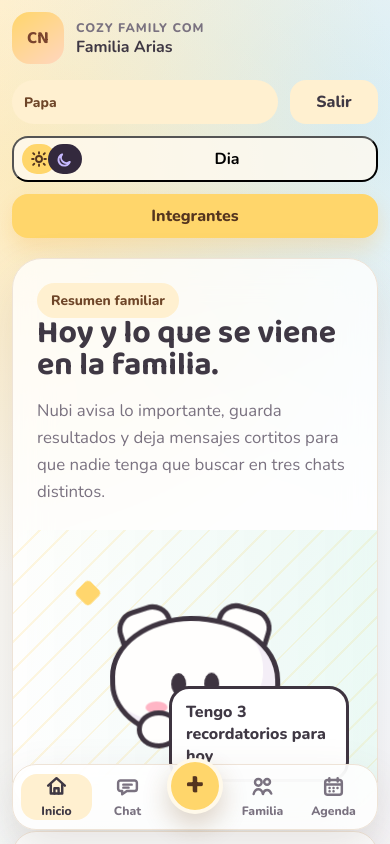
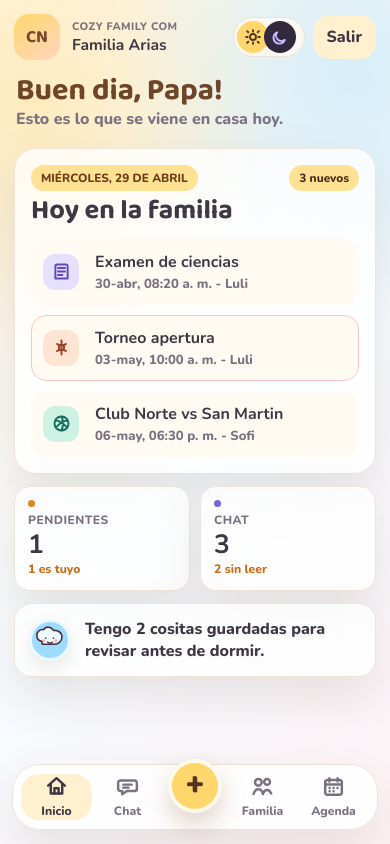
Before and after one commit to jomuller11/Cozy-Family-Com, a React (Vite) app: page / in a window 390 px wide. Both pictures are taken after a click on the button "Entrar". Shown: the top 844 px of the page. Built offline with nearby package versions, Linux system fonts and the light colour scheme.

Commit message:
Adapt home layout to cozy mobile structure

```diff
--- a/frontend/styles.css
+++ b/frontend/styles.css
@@ -30,7 +30,7 @@
 body {
   min-height: 100vh;
   margin: 0;
-  padding-bottom: 84px;
+  padding-bottom: 92px;
   color: var(--ink);
   background: var(--body-bg);
   font-family: "Nunito", system-ui, sans-serif;
@@ -85,12 +85,12 @@ textarea {
   width: min(1440px, 100%);
   min-height: 100vh;
   margin: 0 auto;
-  padding: 22px;
+  padding: 18px 16px;
 }
 
 .app-shell-single {
   grid-template-columns: minmax(0, 1fr);
-  max-width: 980px;
+  max-width: 430px;
 }
 
 .auth-shell {
@@ -146,7 +146,7 @@ textarea {
 }
 
 .compact-brand {
-  min-width: 220px;
+  min-width: 0;
 }
 
 .family-rail,
@@ -177,10 +177,10 @@ textarea {
 
 .brand-mark {
   display: grid;
-  width: 52px;
-  height: 52px;
+  width: 46px;
+  height: 46px;
   place-items: center;
-  border-radius: 18px;
+  border-radius: 15px;
   color: #7a442e;
   background: linear-gradient(145deg, var(--sun), var(--peach));
   font-family: "Baloo 2", cursive;
@@ -264,7 +264,8 @@ textarea {
 
 .workspace {
   display: grid;
-  gap: 20px;
+  align-content: start;
+  gap: 14px;
 }
 
 .topbar,
@@ -278,7 +279,7 @@ textarea {
 .top-actions {
   display: flex;
   align-items: center;
-  gap: 12px;
+  gap: 8px;
 }
 
 h1,
@@ -327,21 +328,30 @@ h2 {
 
 .theme-toggle {
   display: grid;
-  grid-template-columns: 34px 34px auto;
-  align-items: center;
-  min-height: 44px;
-  border-radius: 16px;
-  padding: 6px 12px 6px 8px;
+  grid-template-columns: 32px 32px;
+  align-items: center;
+  min-height: 38px;
+  border: 1px solid var(--line);
+  border-radius: 999px;
+  padding: 3px;
   background: var(--soft-panel);
   cursor: pointer;
   font-weight: 900;
 }
 
+.theme-toggle strong {
+  position: fixed;
+  width: 1px;
+  height: 1px;
+  overflow: hidden;
+  clip: rect(0 0 0 0);
+}
+
 .sun-icon,
 .moon-icon {
   display: grid;
-  width: 34px;
-  height: 30px;
+  width: 32px;
+  height: 32px;
   place-items: center;
   border-radius: 999px;
 }
@@ -363,7 +373,7 @@ h2 {
 }
 
 .moon-icon {
-  margin-left: -8px;
+  margin-left: -5px;
   background: #33293d;
   color: #c7b9ff;
 }
@@ -416,6 +426,195 @@ body[data-theme="dark"] .moon-icon {
   color: var(--muted);
   font-size: 1.05rem;
   line-height: 1.6;
+}
+
+.home-screen {
+  display: grid;
+  gap: 12px;
+}
+
+.home-greeting {
+  padding: 2px 2px 6px;
+}
+
+.home-greeting h1 {
+  color: var(--warm-ink);
+  font-size: 1.9rem;
+}
+
+.home-greeting p {
+  margin: 2px 0 0;
+  color: var(--muted);
+  font-weight: 800;
+}
+
+.today-card,
+.home-stats article,
+.mascot-note {
+  border: 1px solid var(--line);
+  background: var(--glass);
+  box-shadow: var(--shadow);
+  backdrop-filter: blur(18px);
+}
+
+.today-card {
+  display: grid;
+  gap: 14px;
+  border-radius: 22px;
+  padding: 16px;
+}
+
+.today-card-head {
+  display: flex;
+  align-items: flex-start;
+  justify-content: space-between;
+  gap: 12px;
+}
+
+.date-chip,
+.new-chip {
+  display: inline-flex;
+  align-items: center;
+  min-height: 26px;
+  border-radius: 999px;
+  padding: 0 10px;
+  color: #6f3a18;
+  background: color-mix(in srgb, var(--sun) 72%, white);
+  font-size: 0.74rem;
+  font-weight: 1000;
+  text-transform: uppercase;
+}
+
+.date-chip {
+  margin: 0 0 6px;
+}
+
+.new-chip {
+  flex: 0 0 auto;
+  color: #482d18;
+  text-transform: none;
+}
+
+.home-event-list {
+  display: grid;
+  gap: 10px;
+}
+
+.home-event {
+  display: grid;
+  grid-template-columns: 42px minmax(0, 1fr);
+  gap: 10px;
+  align-items: center;
+  border: 1px solid transparent;
+  border-radius: 15px;
+  padding: 11px;
+  background: var(--soft-panel);
+}
+
+.home-event.gimnasia {
+  border-color: color-mix(in srgb, var(--rose) 42%, var(--line));
+}
+
+.home-event p {
+  margin: 2px 0 0;
+  color: var(--muted);
+  font-size: 0.82rem;
+  font-weight: 800;
+}
+
+.record-icon {
+  display: grid;
+  width: 36px;
+  height: 36px;
+  place-items: center;
+  border-radius: 12px;
+}
+
+.record-icon svg {
+  width: 21px;
+  height: 21px;
+  fill: none;
+  stroke: currentColor;
+  stroke-linecap: round;
+  stroke-linejoin: round;
+  stroke-width: 2.25;
+}
+
+.record-icon.examen {
+  color: #6445c4;
+  background: color-mix(in srgb, var(--lavender) 44%, white);
+}
+
+.record-icon.gimnasia {
+  color: #9b4228;
+  background: color-mix(in srgb, var(--peach) 68%, white);
+}
+
+.record-icon.voley {
+  color: #176d5e;
+  background: color-mix(in srgb, var(--mint) 58%, white);
+}
+
+.home-stats {
+  display: grid;
+  grid-template-columns: 1fr 1fr;
+  gap: 10px;
+}
+
+.home-stats article {
+  display: grid;
+  align-content: start;
+  min-height: 86px;
+  border-radius: 16px;
+  padding: 13px;
+}
+
+.home-stats p {
+  margin: 0;
+  color: var(--muted);
+  font-size: 0.75rem;
+  font-weight: 1000;
+  letter-spacing: 0.04em;
+  text-transform: uppercase;
+}
+
+.home-stats strong {
+  margin-top: 3px;
+  font-size: 1.65rem;
+  line-height: 1;
+}
+
+.home-stats small {
+  color: #c66d14;
+}
+
+.stat-dot {
+  width: 7px;
+  height: 7px;
+  border-radius: 50%;
+  margin-bottom: 5px;
+}
+
+.stat-dot.orange {
+  background: #d68a22;
+}
+
+.stat-dot.violet {
+  background: #7866dd;
+}
+
+.mascot-note {
+  display: grid;
+  grid-template-columns: 44px minmax(0, 1fr);
+  gap: 12px;
+  align-items: center;
+  border-radius: 18px;
+  padding: 14px;
+}
+
+.mascot-note p {
+  margin: 0;
+  font-weight: 900;
 }
 
 .mascot-scene {
@@ -880,7 +1079,7 @@ body:has(#resultados:target) #resultados {
 }
 
 .logout-button {
-  order: -1;
+  order: 0;
 }
 
 .checkbox-row {
@@ -1324,10 +1523,10 @@ small,
   display: grid;
   grid-template-columns: 1fr 1fr 72px 1fr 1fr;
   align-items: center;
-  width: min(620px, calc(100% - 24px));
+  width: min(398px, calc(100% - 24px));
   min-height: 66px;
   border: 1px solid var(--line);
-  border-radius: 24px;
+  border-radius: 28px;
   padding: 8px;
   background: color-mix(in srgb, var(--panel) 86%, transparent);
   box-shadow: var(--shadow);
@@ -1341,7 +1540,7 @@ small,
   gap: 3px;
   min-height: 46px;
   place-items: center;
-  border-radius: 16px;
+  border-radius: 18px;
   color: var(--muted);
   font-size: 0.84rem;
   font-weight: 900;
@@ -1367,8 +1566,8 @@ body:has(#calendario:target) .bottom-nav a[href="#calendario"] {
 .bottom-nav .add-slot {
   display: grid;
   grid-template-rows: 1fr;
-  width: 56px;
-  height: 56px;
+  width: 54px;
+  height: 54px;
   margin: -22px auto 0;
   border: 4px solid color-mix(in srgb, var(--panel) 86%, transparent);
   border-radius: 50%;
@@ -1497,32 +1696,20 @@ body[data-theme="dark"] .speech {
 
 @media (max-width: 760px) {
   .app-shell {
-    padding: 12px;
-  }
-
-  .topbar,
+    padding: 14px 14px 6px;
+  }
+
   .section-heading {
     align-items: flex-start;
     flex-direction: column;
   }
 
   .top-actions {
-    align-items: stretch;
-    display: grid;
-    grid-template-columns: 1fr auto;
-    width: 100%;
-  }
-
-  .top-actions .theme-toggle,
-  .top-actions .primary-action {
-    grid-column: 1 / -1;
-  }
-
-  .top-actions .logout-button {
-    grid-column: 2;
-    grid-row: 1;
-    width: auto;
-    min-width: 88px;
+    justify-content: flex-end;
+  }
+
+  .top-actions .soft-note {
+    display: none;
   }
 
   .primary-action,
@@ -1530,8 +1717,21 @@ body[data-theme="dark"] .speech {
     width: 100%;
   }
 
+  .top-actions .ghost-button {
+    width: auto;
+  }
+
   .hero-panel {
     grid-template-columns: 1fr;
+  }
+
+  .brand p {
+    font-size: 0.68rem;
+    letter-spacing: 0.04em;
+  }
+
+  .brand strong {
+    font-size: 0.98rem;
   }
 
   .mascot-scene {
--- a/src/App.jsx
+++ b/src/App.jsx
@@ -340,50 +340,103 @@ function Mascot() {
   );
 }
 
-function HomeSection({ records, users }) {
-  const upcoming = records.slice(0, 3);
+function RecordTypeIcon({ type }) {
+  const iconType = type.toLowerCase();
 
   return (
-    <>
-      <section id="inicio" className="hero-panel">
-        <div className="hero-copy">
-          <p className="pill">Resumen familiar</p>
-          <h2>Hoy y lo que se viene en la familia.</h2>
-          <p>
-            Nubi avisa lo importante, guarda resultados y deja mensajes cortitos para que nadie
-            tenga que buscar en tres chats distintos.
-          </p>
-        </div>
-        <Mascot />
-      </section>
+    <span className={`record-icon ${iconType}`} aria-hidden="true">
+      {iconType === "examen" && (
+        <svg viewBox="0 0 24 24">
+          <path d="M7 4h10a2 2 0 0 1 2 2v14H5V6a2 2 0 0 1 2-2Z" />
+          <path d="M8 8h8M8 12h8M8 16h5" />
+        </svg>
+      )}
+      {iconType === "gimnasia" && (
+        <svg viewBox="0 0 24 24">
+          <path d="M12 4v16M7 8c2 2 8 2 10 0M7 16c2-2 8-2 10 0" />
+          <circle cx="12" cy="12" r="3" />
+        </svg>
+      )}
+      {iconType === "voley" && (
+        <svg viewBox="0 0 24 24">
+          <circle cx="12" cy="12" r="8" />
+          <path d="M12 4c2 3 2 13 0 16M5.5 8.5c4 .5 8.2 3 12 7M18.5 8.5c-4 .5-8.2 3-12 7" />
+        </svg>
+      )}
+    </span>
+  );
+}
 
-      <section className="panel today-panel">
-        <div className="section-heading">
+function formatHomeDay(date = new Date()) {
+  return new Intl.DateTimeFormat("es-AR", {
+    weekday: "long",
+    day: "numeric",
+    month: "long",
+  }).format(date);
+}
+
+function HomeSection({ records, users, currentUser, messages, drafts }) {
+  const today = new Date();
+  today.setHours(0, 0, 0, 0);
+  const upcoming = [...records]
+    .sort((a, b) => getRecordDate(a) - getRecordDate(b))
+    .filter((record) => getRecordDate(record) >= today)
+    .slice(0, 3);
+  const pendingCount = records.filter((record) => record.result === "Pendiente").length;
+  const unreadCount = Math.max(messages.length - 1, 0);
+  const savedCount = drafts.length + pendingCount + 1;
+
+  return (
+    <section id="inicio" className="home-screen">
+      <div className="home-greeting">
+        <h1>Buen dia, {currentUser.name}!</h1>
+        <p>Esto es lo que se viene en casa hoy.</p>
+      </div>
+
+      <section className="today-card">
+        <div className="today-card-head">
           <div>
-            <p className="eyebrow">Dia de hoy</p>
-            <h2>Prioridades</h2>
+            <p className="date-chip">{formatHomeDay()}</p>
+            <h2>Hoy en la familia</h2>
           </div>
-          <a className="ghost-button" href="#calendario">
-            Ver todo
-          </a>
+          <span className="new-chip">{upcoming.length} nuevos</span>
         </div>
 
-        <div className="today-list">
+        <div className="home-event-list">
           {upcoming.map((item) => (
-            <article key={item.id}>
-              <time>{item.date}</time>
+            <article className={`home-event ${item.type.toLowerCase()}`} key={item.id}>
+              <RecordTypeIcon type={item.type} />
               <div>
                 <strong>{item.title}</strong>
                 <p>
-                  {item.type} - {userDisplay(users, item.assignedTo)} - cargado por{" "}
-                  {userDisplay(users, item.createdBy)}
+                  {formatRecordDate(item.dateISO)} - {userDisplay(users, item.assignedTo)}
                 </p>
               </div>
             </article>
           ))}
         </div>
       </section>
-    </>
+
+      <div className="home-stats">
+        <article>
+          <span className="stat-dot orange" />
+          <p>Pendientes</p>
+          <strong>{pendingCount}</strong>
+          <small>{pendingCount === 1 ? "1 es tuyo" : `${pendingCount} son tuyos`}</small>
+        </article>
+        <article>
+          <span className="stat-dot violet" />
+          <p>Chat</p>
+          <strong>{messages.length}</strong>
+          <small>{unreadCount} sin leer</small>
+        </article>
+      </div>
+
+      <section className="mascot-note">
+        <MascotAvatar mascotId={currentUser.mascotId} />
+        <p>Tengo {savedCount} cositas guardadas para revisar antes de dormir.</p>
+      </section>
+    </section>
   );
 }
 
@@ -1276,16 +1329,21 @@ export default function App() {
             <div className="top-actions">
               <span className="soft-note">{currentUser.name}</span>
               <ThemeToggle theme={theme} onThemeChange={setTheme} />
-              <a className="primary-action" href="#usuarios">
-                Integrantes
-              </a>
               <button className="ghost-button logout-button" type="button" onClick={handleLogout}>
                 Salir
               </button>
             </div>
           </header>
 
-          {activeSection === "inicio" && <HomeSection records={records} users={users} />}
+          {activeSection === "inicio" && (
+            <HomeSection
+              records={records}
+              users={users}
+              currentUser={currentUser}
+              messages={messages}
+              drafts={drafts}
+            />
+          )}
           {activeSection === "chat" && (
             <ChatSection
               currentUser={currentUser}
```
